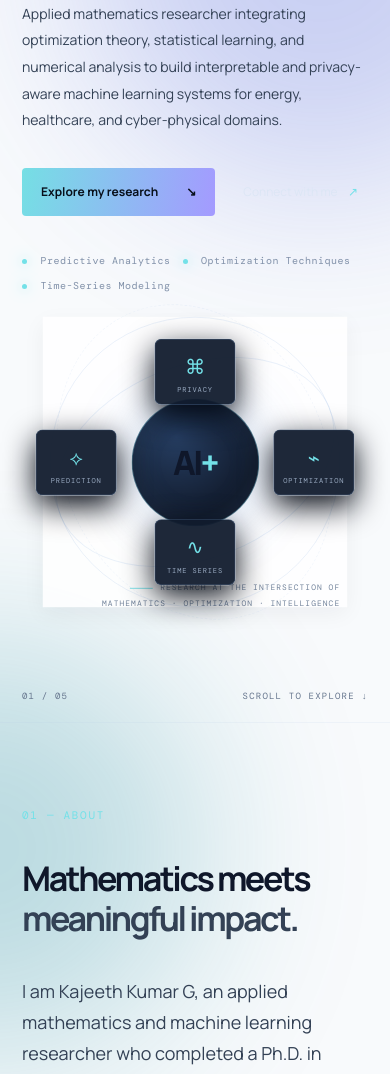
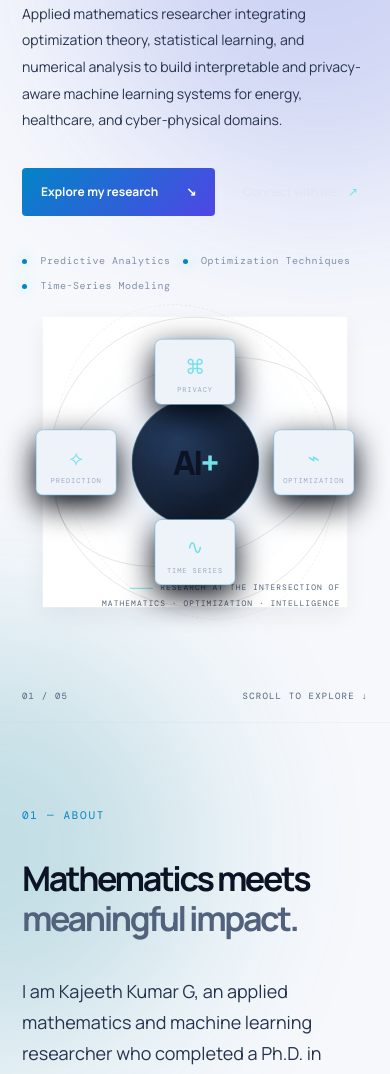
Before and after one commit to kajeethkumar/kajeethkumar.github.io, a plain HTML site: page index.html in a window 390 px wide. Shown: the part 362-1436 px from the top of the page. Drawn offline with nearby package versions, Linux system fonts and the light colour scheme.

Commit message:
Enhance theme support with CSS variables

```diff
--- a/index.html
+++ b/index.html
@@ -23,69 +23,177 @@
     })();
   </script>
   <style>
+    :root,
+    html[data-theme="dark"] {
+      color-scheme: dark;
+      --bg-canvas: #070c16;
+      --bg-surface: #0e1626;
+      --bg-surface-elevated: #142036;
+      --bg-header: rgba(7, 12, 22, 0.82);
+      --text-primary: #f1f5f9;
+      --text-secondary: #cbd5e1;
+      --text-muted: #94a3b8;
+      --border-subtle: rgba(148, 163, 184, 0.16);
+      --border-strong: rgba(125, 211, 252, 0.35);
+      --accent: #38bdf8;
+      --accent-secondary: #818cf8;
+      --accent-soft: rgba(56, 189, 248, 0.12);
+      --badge-bg: rgba(30, 41, 59, 0.85);
+      --badge-text: #e2e8f0;
+      --gradient-heading: linear-gradient(120deg, #38bdf8 0%, #818cf8 55%, #c084fc 100%);
+      --shadow-card: 0 12px 30px rgba(2, 6, 23, 0.45);
+      --ambient-opacity: 0.45;
+    }
+
+    html[data-theme="light"] {
+      color-scheme: light;
+      --bg-canvas: #f6f8fc;
+      --bg-surface: #ffffff;
+      --bg-surface-elevated: #eef3fa;
+      --bg-header: rgba(246, 248, 252, 0.86);
+      --text-primary: #0b1324;
+      --text-secondary: #26334d;
+      --text-muted: #52627d;
+      --border-subtle: rgba(15, 23, 42, 0.11);
+      --border-strong: rgba(2, 132, 199, 0.35);
+      --accent: #0284c7;
+      --accent-secondary: #4f46e5;
+      --accent-soft: rgba(2, 132, 199, 0.1);
+      --badge-bg: #e8eef8;
+      --badge-text: #1e293b;
+      --gradient-heading: linear-gradient(120deg, #0284c7 0%, #4f46e5 60%, #7c3aed 100%);
+      --shadow-card: 0 10px 26px rgba(15, 23, 42, 0.06);
+      --ambient-opacity: 0.22;
+    }
+
+    body {
+      background-color: var(--bg-canvas) !important;
+      color: var(--text-primary) !important;
+      transition: background-color 0.28s ease, color 0.28s ease;
+    }
+
+    .ambient {
+      opacity: var(--ambient-opacity) !important;
+      transition: opacity 0.3s ease;
+    }
+
+    .site-header {
+      background: var(--bg-header) !important;
+      border-bottom-color: var(--border-subtle) !important;
+    }
+
+    .brand,
+    .nav a,
+    h1,
+    h2,
+    h3,
+    .project-id,
+    .site-footer {
+      color: var(--text-primary) !important;
+    }
+
+    .nav a:hover,
+    a:hover {
+      color: var(--accent) !important;
+    }
+
+    main a {
+      color: var(--accent);
+      text-decoration-color: var(--border-strong);
+      text-underline-offset: 3px;
+    }
+
+    .muted,
+    .section-aside,
+    .note,
+    .hero-index,
+    .visual-caption {
+      color: var(--text-muted) !important;
+    }
+
+    p {
+      color: var(--text-secondary) !important;
+    }
+
+    .section-kicker,
+    .card-number,
+    .project-label {
+      color: var(--accent) !important;
+    }
+
+    .gradient-text {
+      background: var(--gradient-heading) !important;
+      -webkit-background-clip: text !important;
+      background-clip: text !important;
+      color: transparent !important;
+    }
+
+    .button-primary {
+      background: linear-gradient(135deg, var(--accent), var(--accent-secondary)) !important;
+      color: #ffffff !important;
+      border-color: transparent !important;
+    }
+
+    .research-card,
+    .project-row,
+    .hero-visual {
+      background: var(--bg-surface) !important;
+      border-color: var(--border-subtle) !important;
+      box-shadow: var(--shadow-card) !important;
+    }
+
+    .research-card:hover,
+    .project-row:hover {
+      border-color: var(--border-strong) !important;
+      background: var(--bg-surface-elevated) !important;
+    }
+
+    .tags span,
+    .project-status {
+      background: var(--badge-bg) !important;
+      color: var(--badge-text) !important;
+      border: 1px solid var(--border-subtle);
+    }
+
+    .status-dot,
+    .meta-dot,
+    .pulse {
+      background-color: var(--accent) !important;
+    }
+
+    .visual-orbit {
+      border-color: var(--border-subtle) !important;
+    }
+
+    .node {
+      background: var(--bg-surface-elevated) !important;
+      color: var(--text-primary) !important;
+      border: 1px solid var(--border-strong) !important;
+    }
+
     .theme-toggle {
       display: inline-flex;
       align-items: center;
       gap: 0.45rem;
       padding: 0.45rem 0.85rem;
       border-radius: 999px;
-      border: 1px solid rgba(148, 163, 184, 0.35);
-      background: rgba(15, 23, 42, 0.65);
-      color: #e2e8f0;
+      border: 1px solid var(--border-strong);
+      background: var(--bg-surface-elevated);
+      color: var(--text-primary);
       font-family: "DM Mono", monospace;
       font-size: 0.78rem;
       cursor: pointer;
       transition: transform 0.2s ease, background-color 0.25s ease, color 0.25s ease, border-color 0.25s ease;
     }
+
     .theme-toggle:hover {
       transform: translateY(-1px);
-      border-color: rgba(148, 163, 184, 0.7);
+      background: var(--accent-soft);
+      border-color: var(--accent);
     }
 
-    html[data-theme="light"] {
-      color-scheme: light;
-    }
-    html[data-theme="light"] body {
-      background-color: #f8fafc !important;
-      color: #0f172a !important;
-    }
-    html[data-theme="light"] .site-header {
-      background: rgba(248, 250, 252, 0.85) !important;
-      border-bottom-color: rgba(15, 23, 42, 0.08) !important;
-    }
-    html[data-theme="light"] .brand,
-    html[data-theme="light"] .nav a,
-    html[data-theme="light"] h1,
-    html[data-theme="light"] h2,
-    html[data-theme="light"] h3,
-    html[data-theme="light"] .site-footer {
-      color: #0f172a !important;
-    }
-    html[data-theme="light"] .muted,
-    html[data-theme="light"] .section-aside,
-    html[data-theme="light"] .note,
-    html[data-theme="light"] p {
-      color: #334155 !important;
-    }
-    html[data-theme="light"] .research-card,
-    html[data-theme="light"] .project-row,
-    html[data-theme="light"] .hero-visual {
-      background: rgba(255, 255, 255, 0.88) !important;
-      border-color: rgba(15, 23, 42, 0.12) !important;
-      box-shadow: 0 8px 24px rgba(15, 23, 42, 0.05) !important;
-    }
-    html[data-theme="light"] .tags span,
-    html[data-theme="light"] .project-status {
-      background: #e2e8f0 !important;
-      color: #0f172a !important;
-    }
-    html[data-theme="light"] .theme-toggle {
-      background: #ffffff;
-      color: #0f172a;
-      border-color: rgba(15, 23, 42, 0.2);
-    }
-    html[data-theme="light"] .ambient {
-      opacity: 0.25 !important;
+    .site-footer {
+      border-top-color: var(--border-subtle) !important;
     }
   </style>
   <script defer src="assets/main.js"></script>
@@ -303,7 +411,7 @@
         btn.setAttribute("aria-pressed", String(isLight));
         if (iconEl) iconEl.textContent = isLight ? "☾" : "☀";
         if (labelEl) labelEl.textContent = isLight ? "Dark" : "Light";
-        if (metaTheme) metaTheme.setAttribute("content", isLight ? "#f8fafc" : "#080d18");
+        if (metaTheme) metaTheme.setAttribute("content", isLight ? "#f6f8fc" : "#070c16");
       }
 
       var currentTheme = document.documentElement.getAttribute("data-theme") || "dark";
```
